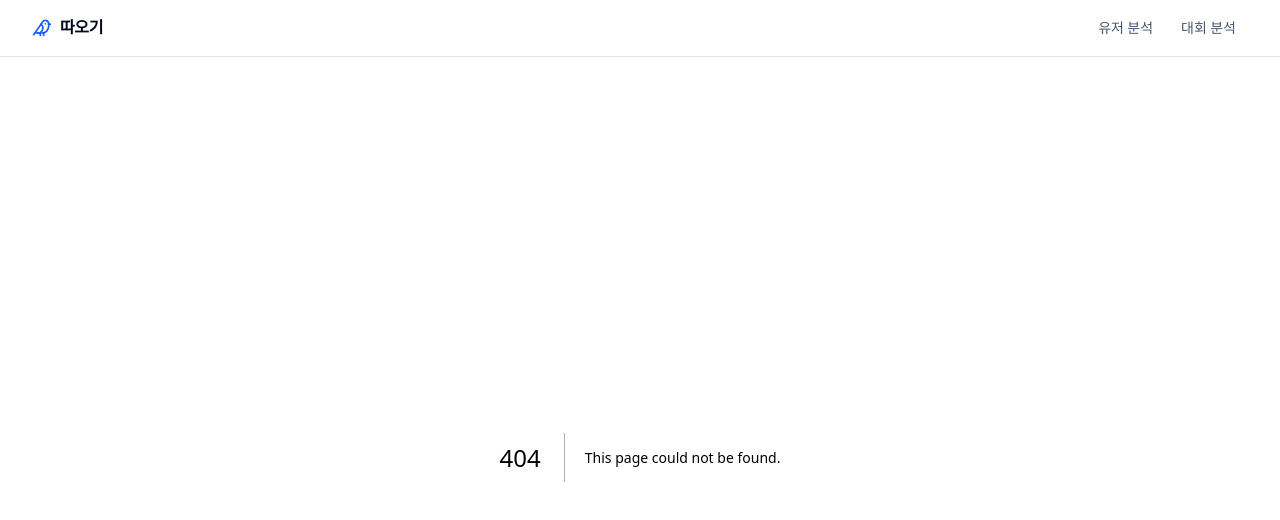
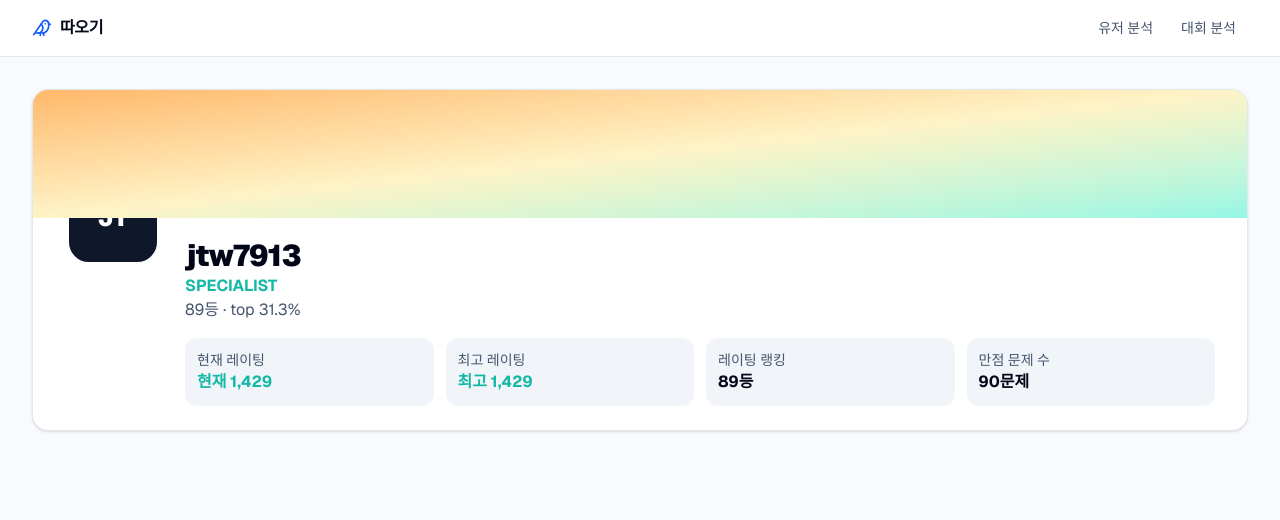
Before and after one commit to hafskjfha/ddaogi, a Next.js app: page /users/jtw7913 in a window 1280 px wide. Before the commit this address had no page. Shown: the top 520 px of the page. Built offline with nearby package versions, Linux system fonts and the light colour scheme.

Commit message:
feat: add user profile route

```diff
--- /dev/null
+++ b/src/app/not-found.tsx
@@ -0,0 +1,28 @@
+import Link from "next/link";
+
+/** Explains unavailable routes and links to the supported dashboard views. */
+export default function NotFound() {
+  return (
+    <div className="mx-auto flex w-full max-w-2xl flex-col gap-5 px-4 py-16 sm:px-6 lg:px-8">
+      <p className="text-sm font-semibold text-blue-600 dark:text-blue-400">404</p>
+      <h1 className="text-3xl font-black tracking-tight">페이지를 찾을 수 없습니다.</h1>
+      <p className="text-slate-600 dark:text-slate-400">
+        요청한 유저 또는 대회 분석 페이지는 아직 지원하지 않습니다.
+      </p>
+      <div className="flex flex-wrap gap-3">
+        <Link
+          href="/users/jtw7913"
+          className="rounded-lg bg-slate-900 px-4 py-2 font-semibold text-white transition-colors hover:bg-slate-700 focus-visible:outline-none focus-visible:ring-2 focus-visible:ring-slate-950 focus-visible:ring-offset-2 dark:bg-slate-50 dark:text-slate-950 dark:hover:bg-slate-200 dark:focus-visible:ring-slate-50 dark:focus-visible:ring-offset-slate-950"
+        >
+          지원 유저 보기
+        </Link>
+        <Link
+          href="/contests/doj-beginner-contest-4"
+          className="rounded-lg border border-slate-300 px-4 py-2 font-semibold transition-colors hover:bg-slate-100 focus-visible:outline-none focus-visible:ring-2 focus-visible:ring-slate-950 focus-visible:ring-offset-2 dark:border-slate-700 dark:hover:bg-slate-900 dark:focus-visible:ring-slate-50 dark:focus-visible:ring-offset-slate-950"
+        >
+          지원 대회 보기
+        </Link>
+      </div>
+    </div>
+  );
+}
--- a/src/app/page.tsx
+++ b/src/app/page.tsx
@@ -1,69 +1,6 @@
-import Image from "next/image";
+import { redirect } from "next/navigation";
 
+/** Redirects the application root to the supported user dashboard. */
 export default function Home() {
-  return (
-    <div className="flex flex-col flex-1 items-center justify-center bg-zinc-50 font-sans dark:bg-black">
-      <main className="flex flex-1 w-full max-w-3xl flex-col items-center justify-between py-32 px-16 bg-white dark:bg-black sm:items-start">
-        <Image
-          className="dark:invert h-5 w-[100px]"
-          src="/next.svg"
-          alt="Next.js logo"
-          width={100}
-          height={20}
-          priority
-        />
-        <div className="flex flex-col items-center gap-6 text-center sm:items-start sm:text-left">
-          <h1 className="max-w-xs text-3xl font-semibold leading-10 tracking-tight text-black dark:text-zinc-50">
-            To get started, edit the{" "}
-            <code className="rounded bg-black/[.06] px-1.5 py-0.5 font-mono text-[0.9em] dark:bg-white/[.08]">
-              page.tsx
-            </code>{" "}
-            file.
-          </h1>
-          <p className="max-w-md text-lg leading-8 text-zinc-600 dark:text-zinc-400">
-            Looking for a starting point or more instructions? Head over to{" "}
-            <a
-              href="https://vercel.com/templates?framework=next.js&utm_source=create-next-app&utm_medium=appdir-template-tw&utm_campaign=create-next-app"
-              className="font-medium text-zinc-950 dark:text-zinc-50"
-            >
-              Templates
-            </a>{" "}
-            or the{" "}
-            <a
-              href="https://nextjs.org/learn?utm_source=create-next-app&utm_medium=appdir-template-tw&utm_campaign=create-next-app"
-              className="font-medium text-zinc-950 dark:text-zinc-50"
-            >
-              Learning
-            </a>{" "}
-            center.
-          </p>
-        </div>
-        <div className="flex flex-col gap-4 text-base font-medium sm:flex-row">
-          <a
-            className="flex h-12 w-full items-center justify-center gap-2 rounded-full bg-foreground px-5 text-background transition-colors hover:bg-[#383838] dark:hover:bg-[#ccc] md:w-[158px]"
-            href="https://vercel.com/new?utm_source=create-next-app&utm_medium=appdir-template-tw&utm_campaign=create-next-app"
-            target="_blank"
-            rel="noopener noreferrer"
-          >
-            <Image
-              className="dark:invert h-[14px] w-4"
-              src="/vercel.svg"
-              alt="Vercel logomark"
-              width={16}
-              height={14}
-            />
-            Deploy Now
-          </a>
-          <a
-            className="flex h-12 w-full items-center justify-center rounded-full border border-solid border-black/[.08] px-5 transition-colors hover:border-transparent hover:bg-black/[.04] dark:border-white/[.145] dark:hover:bg-[#1a1a1a] md:w-[158px]"
-            href="https://nextjs.org/docs?utm_source=create-next-app&utm_medium=appdir-template-tw&utm_campaign=create-next-app"
-            target="_blank"
-            rel="noopener noreferrer"
-          >
-            Documentation
-          </a>
-        </div>
-      </main>
-    </div>
-  );
+  redirect("/users/jtw7913");
 }
--- /dev/null
+++ b/src/app/users/[handle]/page.tsx
@@ -0,0 +1,17 @@
+import { notFound } from "next/navigation";
+import { UserProfileHero } from "@/features/user/components/UserProfileHero";
+import { loadUserDashboard } from "@/features/user/data/loadUserDashboard";
+
+/** Renders the dashboard identity summary for a supported user handle. */
+export default async function UserPage(props: PageProps<"/users/[handle]">) {
+  const { handle } = await props.params;
+  const dashboard = await loadUserDashboard(handle);
+
+  if (!dashboard) notFound();
+
+  return (
+    <div className="mx-auto flex w-full max-w-7xl flex-col gap-6 px-4 py-8 sm:px-6 lg:px-8">
+      <UserProfileHero profile={dashboard.profile} />
+    </div>
+  );
+}
--- /dev/null
+++ b/src/features/user/components/UserProfileHero.tsx
@@ -0,0 +1,61 @@
+import { Card } from "@/components/ui/Card";
+import type { UserProfile } from "@/features/user/model/types";
+
+/** Presents the user identity and headline analytics. */
+export function UserProfileHero({ profile }: { profile: UserProfile }) {
+  const initials = profile.handle.slice(0, 2).toUpperCase();
+
+  return (
+    <Card className="overflow-hidden">
+      <div
+        role="img"
+        aria-label={`${profile.handle} 장착 플랜카드 대체 표시`}
+        className="relative h-32"
+      >
+        <div
+          aria-hidden="true"
+          className="absolute inset-0 bg-gradient-to-br from-orange-300 via-amber-100 to-teal-200 dark:from-orange-950 dark:via-slate-900 dark:to-teal-950"
+        />
+      </div>
+      <div className="grid gap-6 px-5 pb-6 sm:px-8 lg:grid-cols-[auto_1fr]">
+        <div
+          aria-label={`${profile.handle} 프로필 이미지 대체 표시`}
+          className="-mt-12 grid size-24 place-items-center rounded-3xl border-4 border-white bg-slate-900 text-2xl font-black text-white dark:border-slate-950"
+        >
+          {initials}
+        </div>
+        <div className="pt-1 lg:pt-5">
+          <h1 className="text-3xl font-black tracking-tight">{profile.handle}</h1>
+          <p className="font-bold" style={{ color: profile.titleColor }}>
+            {profile.title}
+          </p>
+          <p className="text-slate-600 dark:text-slate-400">
+            {profile.ratingRank}등 · top {profile.ratingPercentile}%
+          </p>
+          <dl className="mt-4 grid grid-cols-2 gap-3 sm:grid-cols-4">
+            <div className="rounded-xl bg-slate-100 p-3 dark:bg-slate-900">
+              <dt className="text-sm text-slate-600 dark:text-slate-400">현재 레이팅</dt>
+              <dd className="font-bold" style={{ color: profile.titleColor }}>
+                현재 {profile.currentRating.toLocaleString("ko-KR")}
+              </dd>
+            </div>
+            <div className="rounded-xl bg-slate-100 p-3 dark:bg-slate-900">
+              <dt className="text-sm text-slate-600 dark:text-slate-400">최고 레이팅</dt>
+              <dd className="font-bold" style={{ color: profile.titleColor }}>
+                최고 {profile.maxRating.toLocaleString("ko-KR")}
+              </dd>
+            </div>
+            <div className="rounded-xl bg-slate-100 p-3 dark:bg-slate-900">
+              <dt className="text-sm text-slate-600 dark:text-slate-400">레이팅 랭킹</dt>
+              <dd className="font-bold">{profile.ratingRank}등</dd>
+            </div>
+            <div className="rounded-xl bg-slate-100 p-3 dark:bg-slate-900">
+              <dt className="text-sm text-slate-600 dark:text-slate-400">만점 문제 수</dt>
+              <dd className="font-bold">{profile.solvedCount}문제</dd>
+            </div>
+          </dl>
+        </div>
+      </div>
+    </Card>
+  );
+}
```
Also changed, not shown: 1 other file (tests, documents, lock files or other folders).
